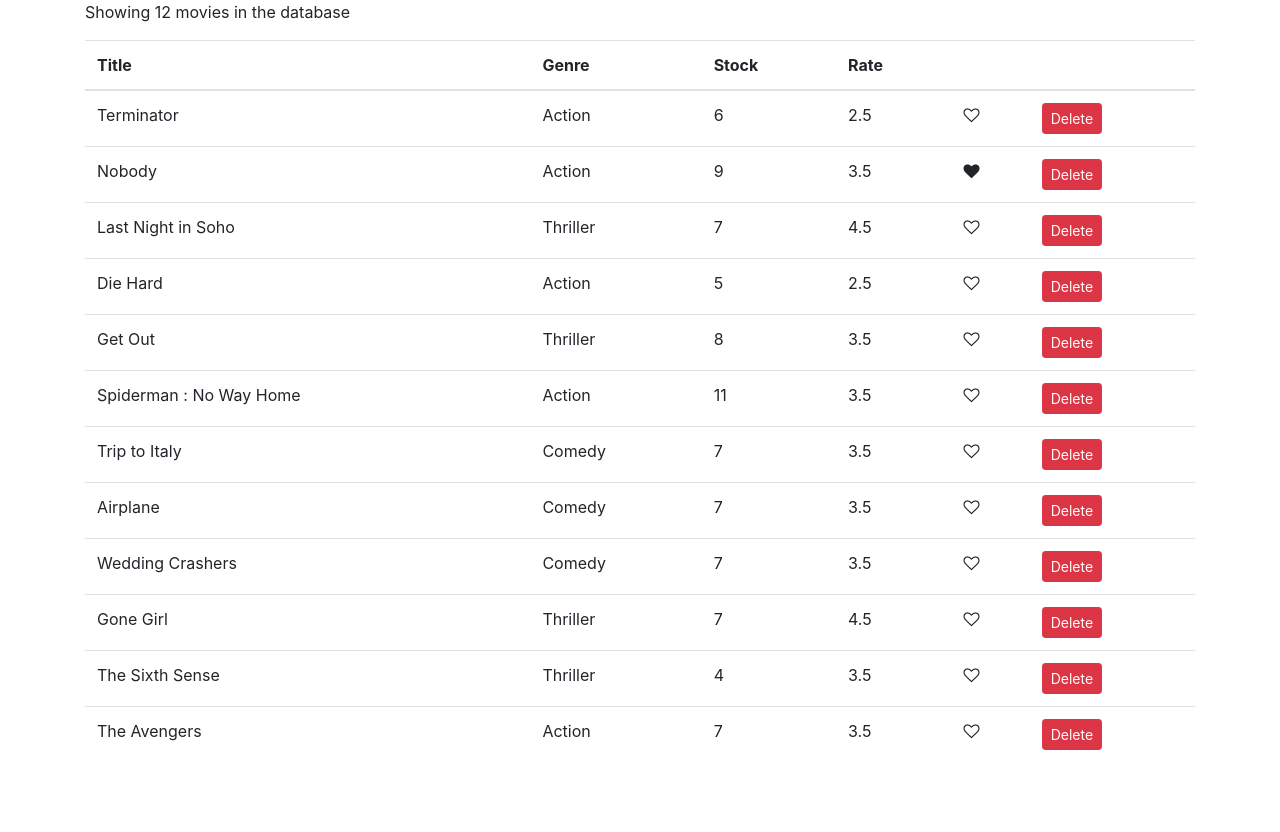
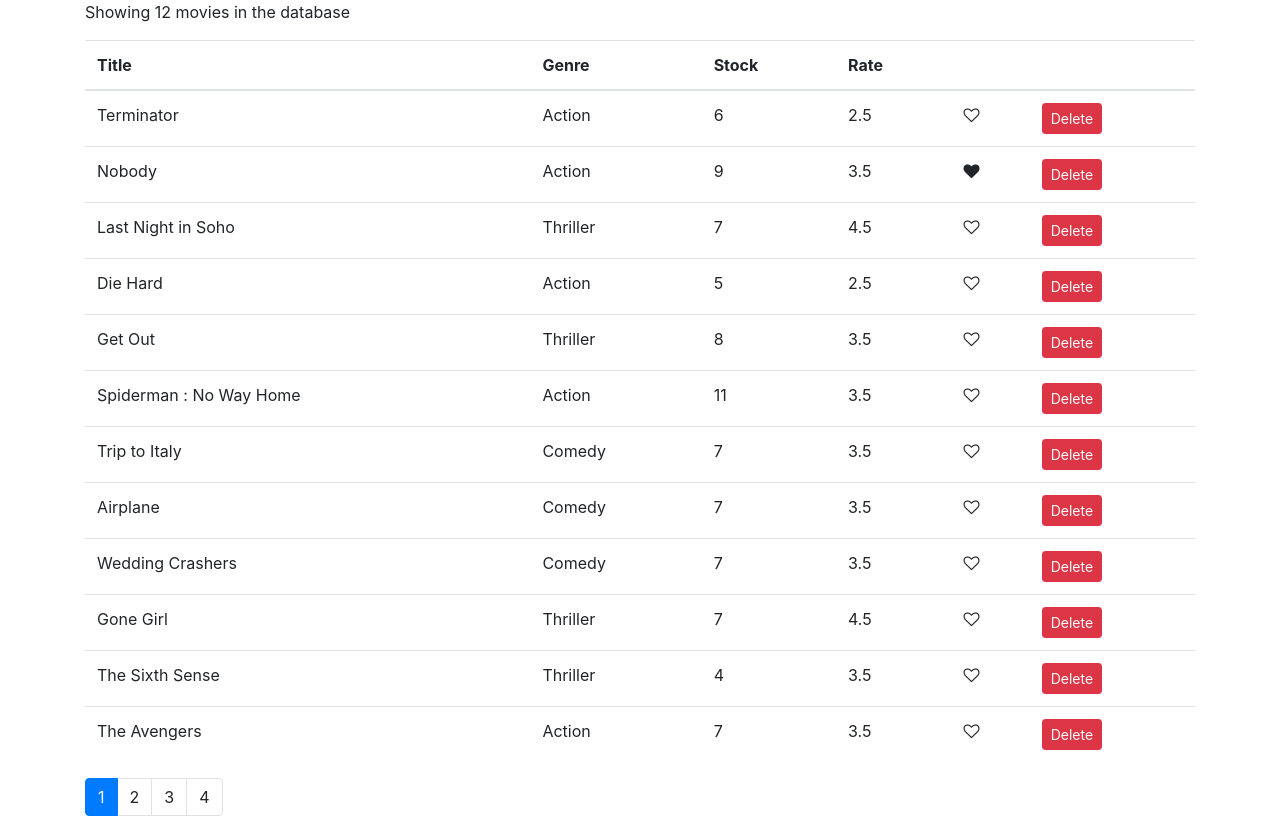
Before and after one commit to afrizaharahap/vidly-app, a React (Create React App) app: page / in a window 1280 px wide. Before the commit the page ends 800 px from the top, so only its background shows below. Built offline with nearby package versions, Linux system fonts and the light colour scheme.

Commit message:
pagination selected active page still not works

```diff
--- a/package.json
+++ b/package.json
@@ -8,6 +8,7 @@
     "@testing-library/user-event": "^13.5.0",
     "bootstrap": "^4.1.1",
     "font-awesome": "^4.7.0",
+    "lodash": "^4.17.10",
     "react": "^17.0.2",
     "react-dom": "^17.0.2",
     "react-scripts": "5.0.0",
--- /dev/null
+++ b/src/components/common/pagination.jsx
@@ -0,0 +1,32 @@
+import React from "react";
+import _ from "lodash";
+
+const Pagination = (props) => {
+  const { itemsCount, pageSize, currentPage, onPageChange } = props;
+  //console.log(currentPage);
+  const pagesCount = Math.ceil(itemsCount / pageSize);
+  if (pagesCount === 1) return null;
+
+  const pages = _.range(1, pagesCount + 1);
+  // fungsi lodash untuk menghasilkan array yang menampung
+  // range dari page 1 hingga total jumlah halaman (pagecount)
+
+  return (
+    <nav>
+      <ul className="pagination">
+        {pages.map((page) => (
+          <li
+            key={page}
+            className={page === currentPage ? "page-item active" : "page-item"}
+          >
+            <a className="page-link" onClick={() => onPageChange(page)}>
+              {page}
+            </a>
+          </li>
+        ))}
+      </ul>
+    </nav>
+  );
+};
+
+export default Pagination;
--- a/src/components/movies.jsx
+++ b/src/components/movies.jsx
@@ -2,9 +2,10 @@
 import React, { Component } from "react";
 import { getMovies } from "../services/fakeMovieService";
 import Like from "./common/like";
+import Pagination from "./common/pagination";
 
 class Movies extends Component {
-  state = { movies: getMovies() };
+  state = { movies: getMovies(), currentPage: 1, pageSize: 3 };
 
   handleDelete = (movie) => {
     //console.log("Button Clicked", movie);
@@ -22,8 +23,13 @@
     movies[index].liked = !movies[index].liked;
     this.setState({ movies });
   };
+
+  handlePageChange = (page) => {
+    this.setState({ currentPage: page });
+  };
   render() {
     const { length: count } = this.state.movies;
+    const { pageSize, currentPage } = this.state;
     if (count === 0) return <p>There are no movies shown</p>;
     return (
       <React.Fragment>
@@ -63,7 +69,13 @@
               </tr>
             ))}
           </tbody>
-        </table>
+        </table>{" "}
+        <Pagination
+          itemsCount={count}
+          pageSize={pageSize}
+          currentPage={currentPage}
+          onPageChange={this.handlePageChange}
+        />
       </React.Fragment>
     );
   }
```
Also changed, not shown: 1 other file (tests, documents, lock files or other folders).
